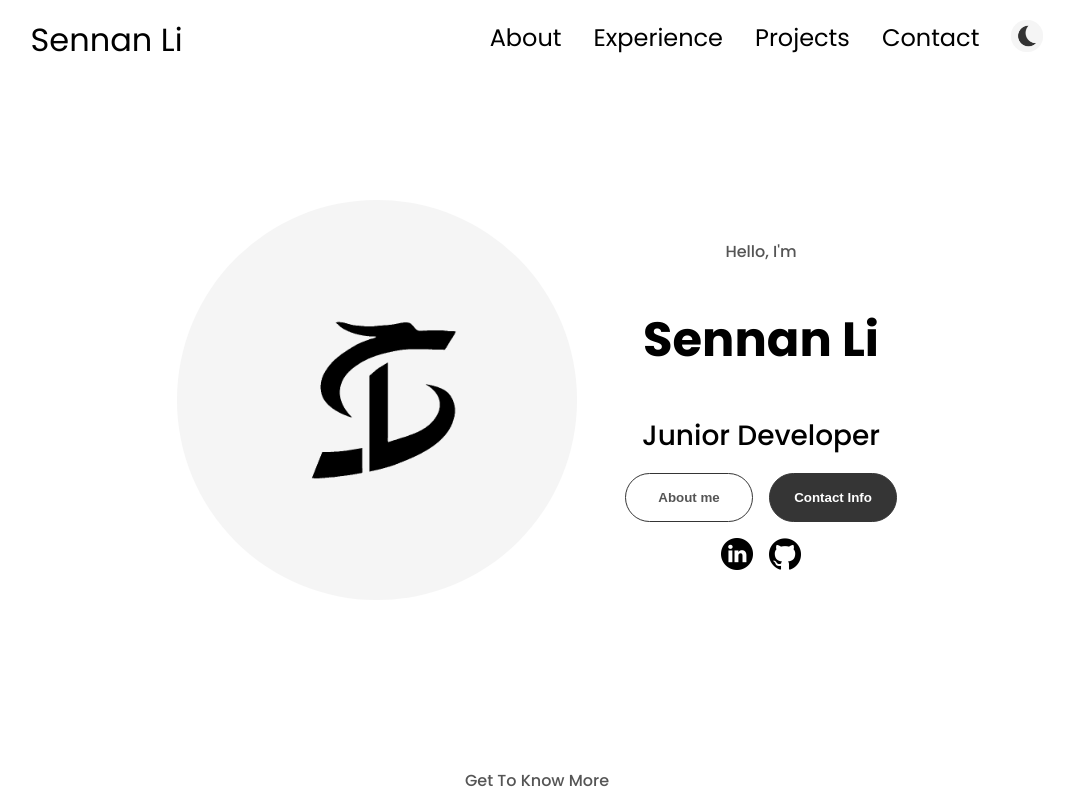
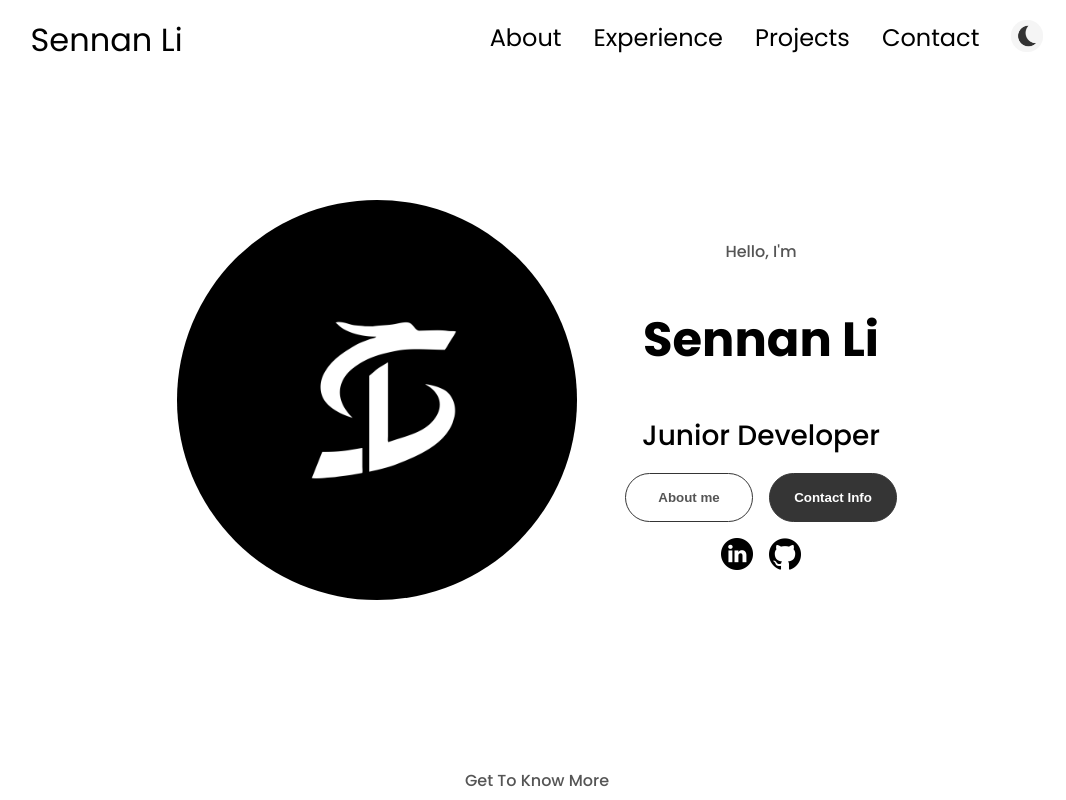
Before and after one commit to Sennan-Li/portfolio, a React (Create React App) app: page / in a window 1280 px wide. Shown: the top 800 px of the page, without its empty margins (103-1169 px from the left). Built offline with nearby package versions, Linux system fonts and the light colour scheme.

Commit message:
Made a small adjustment on Profile and project link

```diff
--- a/src/components/main/profile.jsx
+++ b/src/components/main/profile.jsx
@@ -10,7 +10,7 @@ const Profile = ({theme}) => {
     return (
         <section id="profile">
             <div className='profile-container'>
-            <img className="profile-pic" src={theme=="light"?profileLight:profileDark} alt="Sennan Li profile picture" />
+            <img className="profile-pic" src={theme=="light"?profileDark:profileLight} alt="Sennan Li profile picture" />
             </div>
             <div className="profile-text">
                 <p className="section-text-p1">Hello, I'm</p>
--- a/src/components/main/projects.jsx
+++ b/src/components/main/projects.jsx
@@ -29,7 +29,7 @@ const Projects = ({theme}) => {
             </div>
             <h2 className="projects-sub-title project-title">To Do</h2>
             <div className="btn-container">
-              <a href="https://github.com/Sennan-Li/todo-app.git" target='_blank'><button className="btn btn-color-2 project-btn">Github</button></a>
+              <a href="https://github.com/Sennan-Li/todo-web-app.git" target='_blank'><button className="btn btn-color-2 project-btn">Github</button></a>
               <a href="https://todo.sennanli.com" target='_blank'><button className="btn btn-color-2 project-btn">Demo</button></a>
             </div>
           </div>
```
